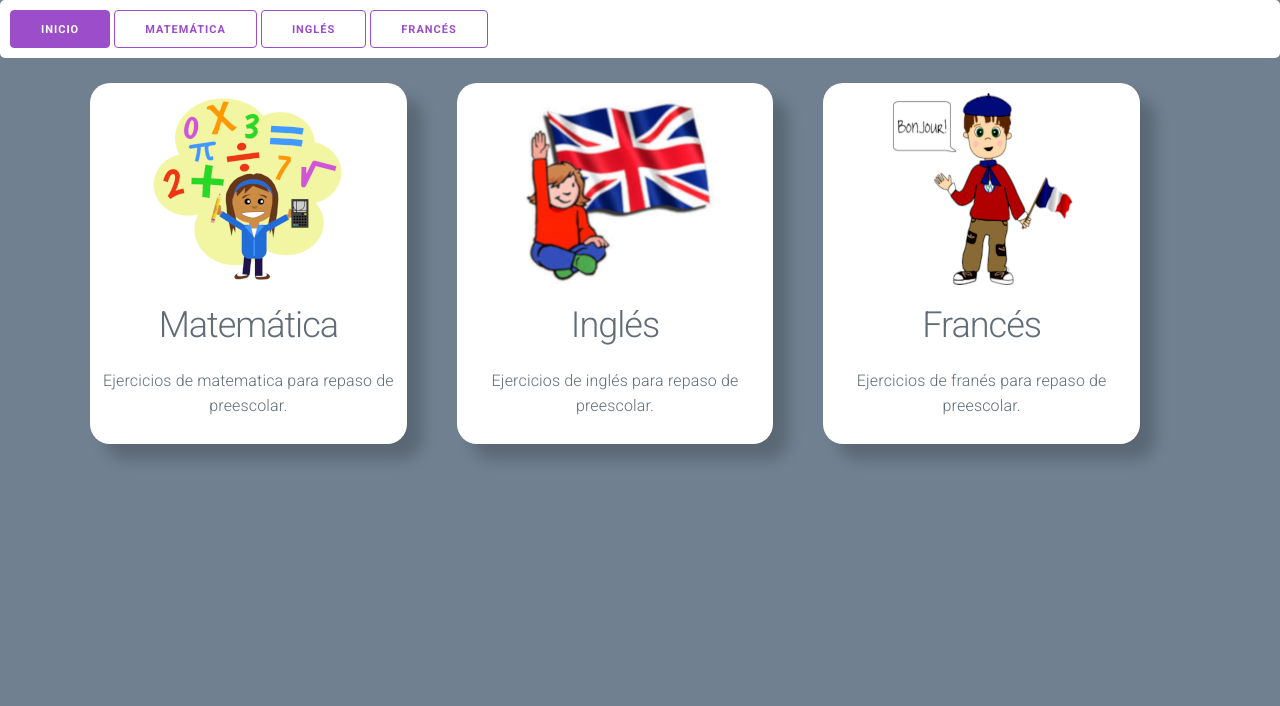
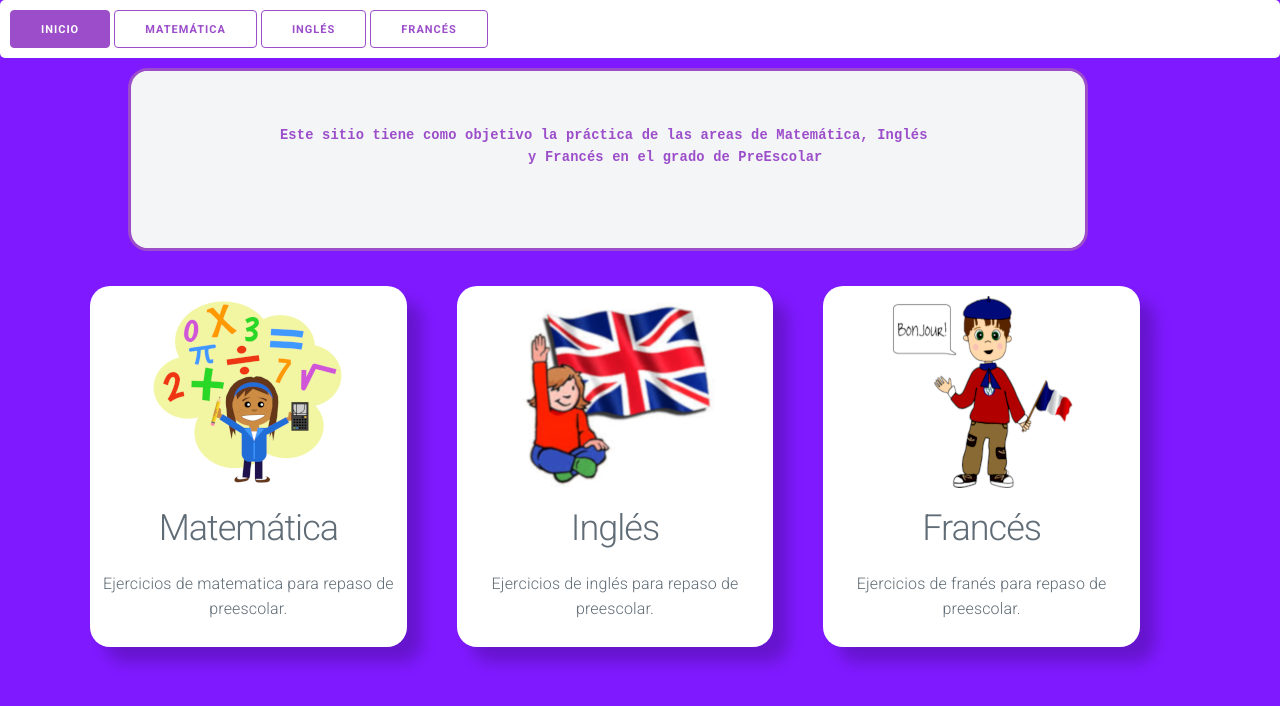
Before and after one commit to alcomguate/aprendeDavid, a plain HTML site: page index.html in a window 1280 px wide. Drawn offline with nearby package versions, Linux system fonts and the light colour scheme.

Commit message:
Cambios en archivo de index

```diff
--- a/css/ingles.css
+++ b/css/ingles.css
@@ -1,6 +1,3 @@
-body{
-    background-color: slategrey;
-}
 
 .imagen {
     width: 200px;
--- a/css/main.css
+++ b/css/main.css
@@ -1,5 +1,5 @@
 body {
-    background-color: slategrey;
+    background-color: #7F19FF;
 }
 
 .card {
@@ -11,6 +11,7 @@ body {
     margin-top: 25px;
     margin-right: 50px;
     box-shadow: 15px 15px 15px 0 rgba(0, 0, 0, 0.2);
+    cursor: pointer;
 }
 
 .image {
@@ -24,3 +25,12 @@ body {
     padding-top: 10px;
     padding-left: 10px;
 }
+
+.milligram {
+    border-style: solid;
+    color: #9b4dca;
+    border-radius: 20px;
+    text-align: center;
+    margin: 10px 15% 10px 10%;
+    font-weight: bold;
+}
--- a/css/numeros.css
+++ b/css/numeros.css
@@ -1,6 +1,4 @@
-body {
-    background-color: slategrey;
-}
+
 
 .numero {
     width: 50px;
--- a/index.html
+++ b/index.html
@@ -22,19 +22,25 @@
     </nav>
 
     <section>
-        <div class="container">
+
+        <pre class="milligram"><code>
+            <p>Este sitio tiene como objetivo la pr&aacute;ctica de las areas de Matem&aacute;tica, Ingl&eacute;s
+                y Franc&eacute;s en el grado de PreEscolar</p>
+        </code></pre>
+
+        <div class="container" >
             <div class="row">
-                <div class="column card">
+                <div class="column card" onclick="window.location = 'matematica.html';">
                     <img class="image" src="imagenes/Math_01-mini.png" alt="Matematica"/>
                     <h2>Matem&aacute;tica</h2>
                     <p>Ejercicios de matematica para repaso de preescolar.</p>
                 </div>
-                <div class="column card">
+                <div class="column card" onclick="window.location = 'ingles.html';">
                     <img class="image" src="imagenes/english-mini.png" alt="Ingles"/>
                     <h2>Ingl&eacute;s</h2>
                     <p>Ejercicios de ingl&eacute;s para repaso de preescolar.</p>
                 </div>
-                <div class="column card">
+                <div class="column card" onclick="window.location = 'frances.html';">
                     <img class="image" src="imagenes/french_01-mini.png" alt="Frances"/>
                     <h2>Franc&eacute;s</h2>
                     <p>Ejercicios de fran&eacute;s para repaso de preescolar.</p>
```
